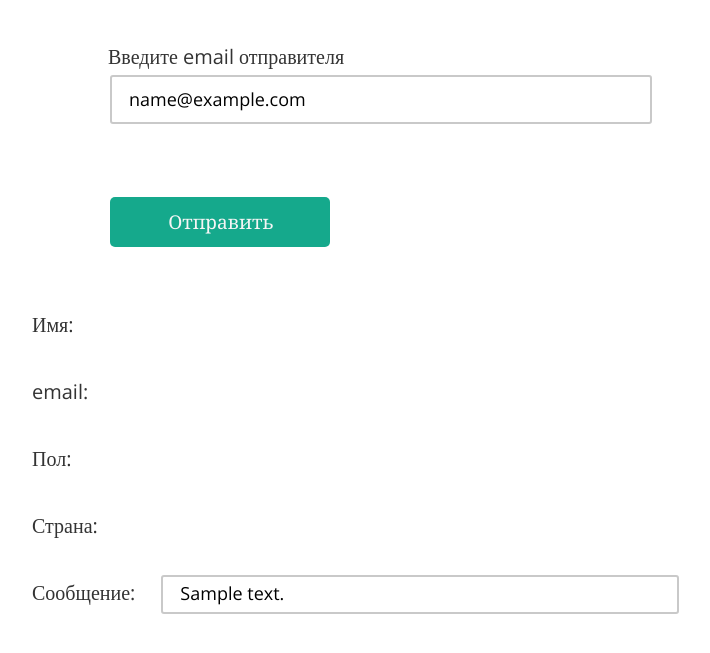
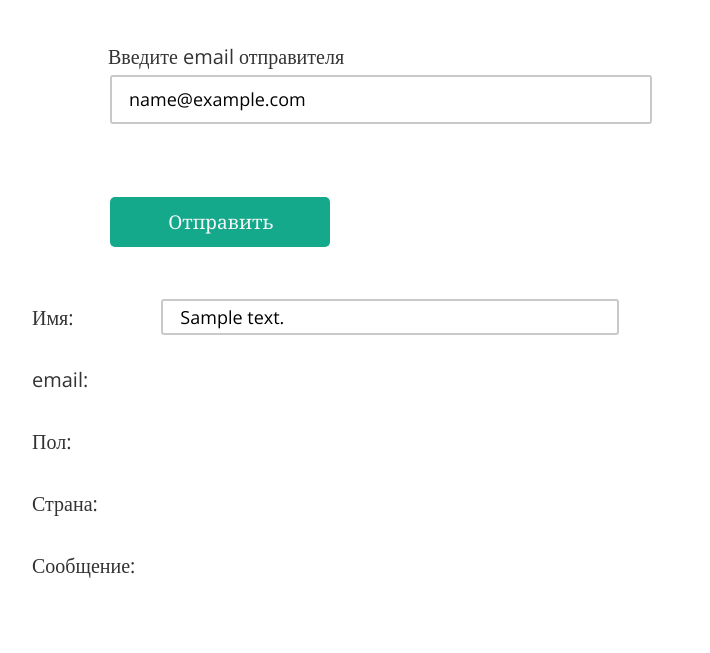
Before and after one commit to MaryaKharya/web-development, a PHP site: template lw11/src/templates/feedbacks.tpl.php in a window 1280 px wide. Shown: the part 116-769 px from the top of the page, without its empty margins (258-968 px from the left). Run offline with PHP 8.4, Linux system fonts and the light colour scheme; the template is opened without the code that fills it: most values are stand-ins (such as "Sample title", 1, 10 or a date in 2020).

Commit message:
Update style.css

```diff
--- a/lw11/web/css/style.css
+++ b/lw11/web/css/style.css
@@ -375,13 +375,15 @@
     padding-left: 2px;
 }
 
+
 .your_form_answer
 {
     margin: 0 auto;
     max-width: 500px;
-    padding-top: 42px;
+    margin-top: 35px;
     margin-left: 50px;
     display: inline-block;
+    vertical-align: top;
 }
 
 .cell
@@ -439,8 +441,8 @@
 
 .cell_answer
 {
-    width: 480px;
-    height: 35px;
+    width: 420px;
+    height: 100%;
     border-radius: 3px;
     border: 2px solid #c9c9c9;
     font: 400 18px/32px "Open Sans";
@@ -449,7 +451,12 @@
     margin-left: 2px;
     margin-top: 2px;
     margin-bottom: 28px;
+}
 
+.help
+{
+    display: inline-block;
+    vertical-align: top;
 }
 
 .combo_box:hover
@@ -537,8 +544,9 @@
     color: #333333;
     font-family: "Open Sans";
     font-weight: 400;
-    margin-bottom: 35px;
+    margin-bottom: 30px;
 }
+
 
 .radio_button
 {
```
